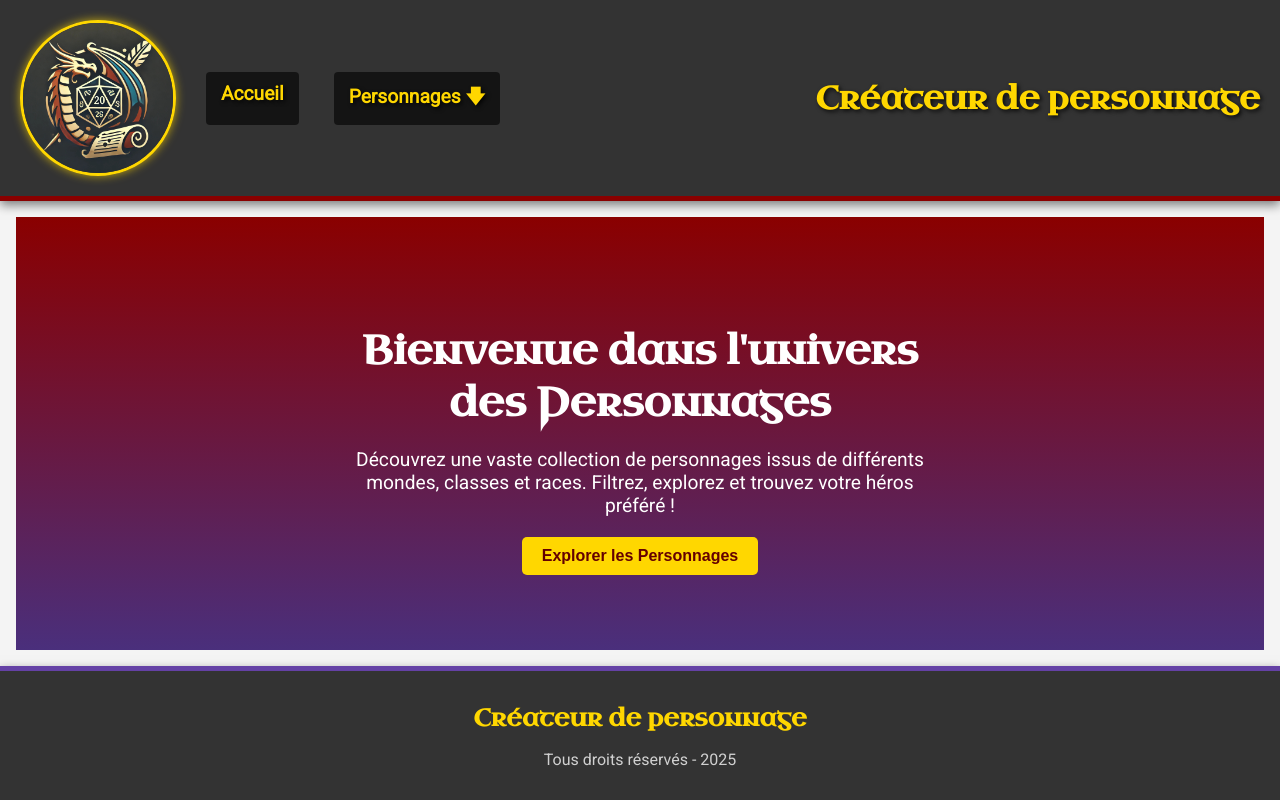
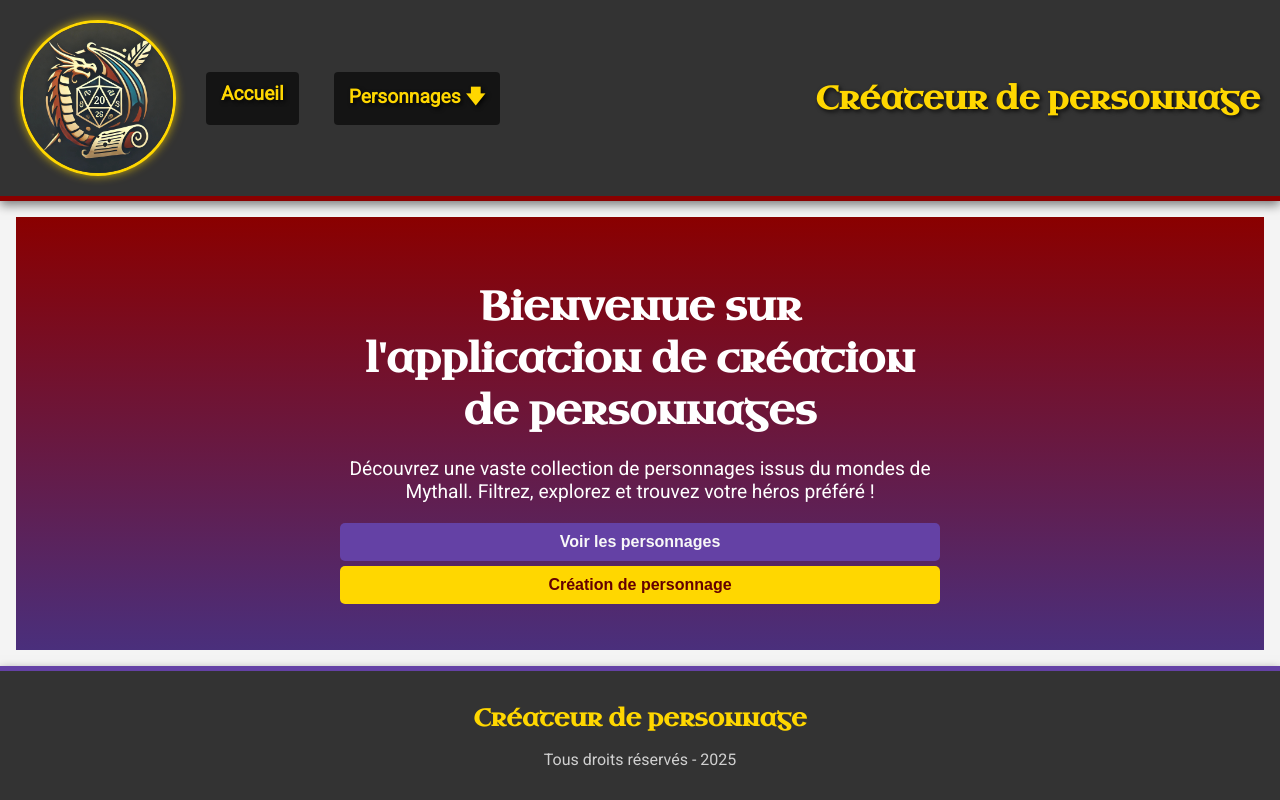
Before and after one commit to sebastien-malo-jean/H25-41F_Library_Frontend, a React (Vite) app: page / in a window 1280 px wide. Built offline with nearby package versions, Linux system fonts and the light colour scheme.

Commit message:
refactorisation : mise à jour du titre dans le composant Home et amélioration des boutons pour naviguer vers les personnages et la création de personnage

```diff
--- a/src/components/Home/Home.jsx
+++ b/src/components/Home/Home.jsx
@@ -8,18 +8,25 @@ function Home() {
   return (
     <main className="home-container">
       <section className="hero">
-        <h1>Bienvenue dans l'univers des Personnages</h1>
+        <h1>Bienvenue sur l'application de création de personnages</h1>
         <p>
-          Découvrez une vaste collection de personnages issus de différents
-          mondes, classes et races. Filtrez, explorez et trouvez votre héros
-          préféré !
+          Découvrez une vaste collection de personnages issus du mondes de
+          Mythall. Filtrez, explorez et trouvez votre héros préféré !
         </p>
-        <button
-          className="btn btn-primary"
-          onClick={() => navigate("/characters")}
-        >
-          Explorer les Personnages
-        </button>
+        <div className="input-group">
+          <button
+            className="btn btn-secondary"
+            onClick={() => navigate("/characters")}
+          >
+            Voir les personnages
+          </button>
+          <button
+            className="btn btn-primary"
+            onClick={() => navigate("/characters/create")}
+          >
+            Création de personnage
+          </button>
+        </div>
       </section>
     </main>
   );
```
